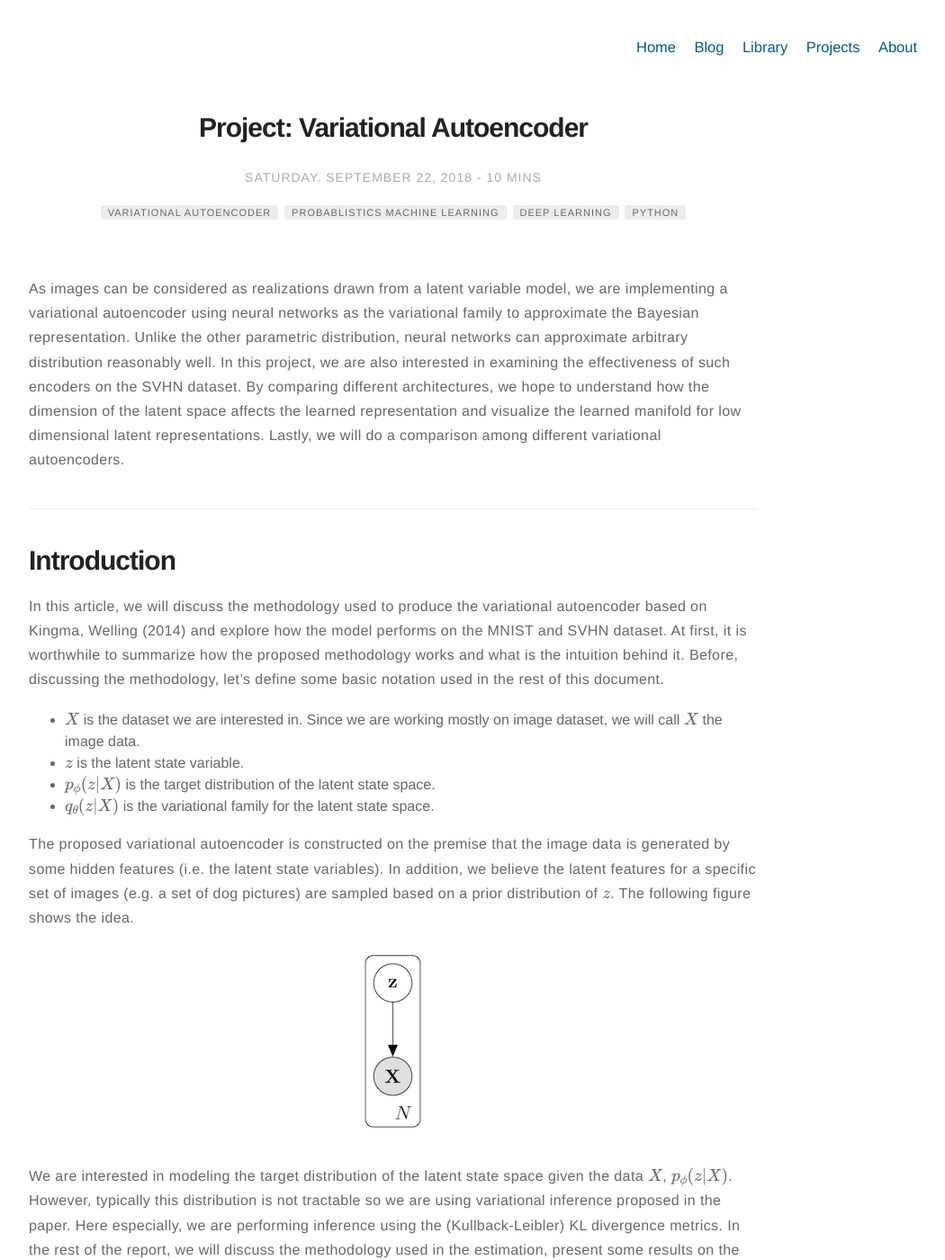
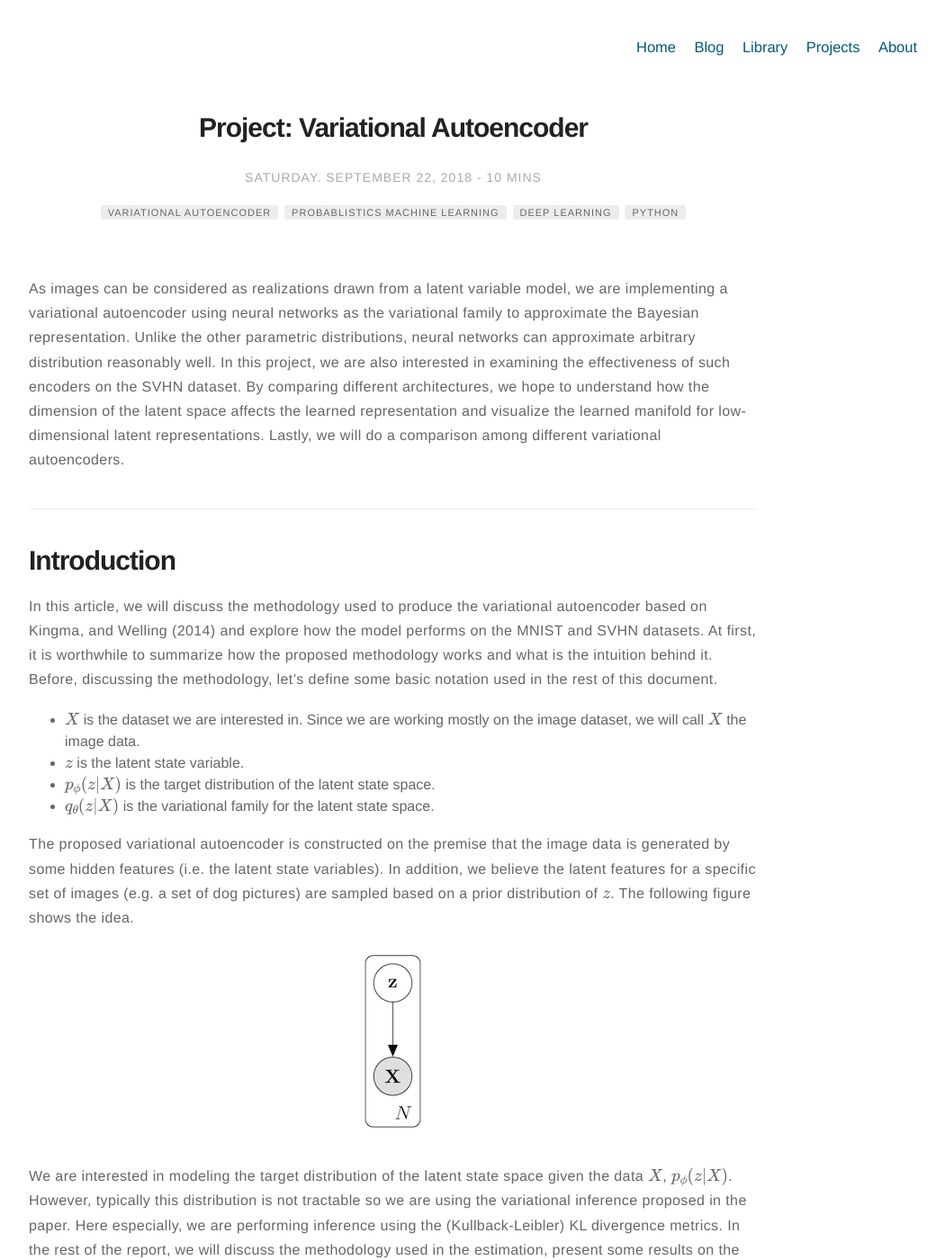
Before and after one commit to WizardKingZ/WizardKingZ.github.io, a Jekyll site: the page built from _posts/2018-09-22-VAE.markdown, in a window 1280 px wide and 1400 px high. Shown: the whole window at 90% size, without its empty margins (203-1253 px from the left). Built offline with Jekyll 4.4.1, drawn with Linux system fonts in a browser that asks for light colours; comment, search, counter and statistics services are not loaded; some of the changed text lies outside the part shown.

Commit message:
Update 2018-09-22-VAE.markdown

```diff
--- a/_posts/2018-09-22-VAE.markdown
+++ b/_posts/2018-09-22-VAE.markdown
@@ -15,14 +15,14 @@
 description: "Variational Autoencoder"
 ---
 
-As images can be considered as realizations drawn from a latent variable model, we are implementing a variational autoencoder using neural networks as the variational family to approximate the Bayesian representation. Unlike the other parametric distribution, neural networks can approximate arbitrary distribution reasonably well. In this project, we are also interested in examining the effectiveness of such encoders on the SVHN dataset. By comparing different architectures, we hope to understand how the dimension of the latent space affects the learned representation and visualize the learned manifold for low dimensional latent representations. Lastly, we will do a comparison among different variational autoencoders.
+As images can be considered as realizations drawn from a latent variable model, we are implementing a variational autoencoder using neural networks as the variational family to approximate the Bayesian representation. Unlike the other parametric distributions, neural networks can approximate arbitrary distribution reasonably well. In this project, we are also interested in examining the effectiveness of such encoders on the SVHN dataset. By comparing different architectures, we hope to understand how the dimension of the latent space affects the learned representation and visualize the learned manifold for low-dimensional latent representations. Lastly, we will do a comparison among different variational autoencoders.
 
 ---
 
 # Introduction
-In this article, we will discuss the methodology used to produce the variational autoencoder based on Kingma, Welling (2014) and explore how the model performs on the MNIST and SVHN dataset. At first, it is worthwhile to summarize how the proposed methodology works and what is the intuition behind it. Before, discussing the methodology, let's define some basic notation used in the rest of this document.
+In this article, we will discuss the methodology used to produce the variational autoencoder based on Kingma, and Welling (2014) and explore how the model performs on the MNIST and SVHN datasets. At first, it is worthwhile to summarize how the proposed methodology works and what is the intuition behind it. Before, discussing the methodology, let's define some basic notation used in the rest of this document.
 
-* $$X$$ is the dataset we are interested in. Since we are working mostly on image dataset, we will call $$X$$ the image data.
+* $$X$$ is the dataset we are interested in. Since we are working mostly on the image dataset, we will call $$X$$ the image data.
 * $$z$$ is the latent state variable.
 * $$p_{\phi}(z\vert X)$$ is the target distribution of the latent state space.
 * $$q_{\theta}(z\vert X)$$ is the variational family for the latent state space.
@@ -33,11 +33,11 @@
 <img src="{{site.base_url}}/assets/images/vae/image1.png">
 </p>
 
-We are interested in modeling the target distribution of the latent state space given the data $$X$$, $$p_{\phi}(z\vert X)$$. However, typically this distribution is not tractable so we are using variational inference proposed in the paper. Here especially, we are performing inference using the (Kullback-Leibler) KL divergence metrics. In the rest of the report, we will discuss the methodology used in the estimation, present some results on the MNIST and SVHN dataset using different architectures, and link some potential improvements on the autoencoder.
+We are interested in modeling the target distribution of the latent state space given the data $$X$$, $$p_{\phi}(z\vert X)$$. However, typically this distribution is not tractable so we are using the variational inference proposed in the paper. Here especially, we are performing inference using the (Kullback-Leibler) KL divergence metrics. In the rest of the report, we will discuss the methodology used in the estimation, present some results on the MNIST and SVHN datasets using different architectures, and link some potential improvements on the autoencoder.
 
 # Methodology
 
-As discussed in the introduction, we need to do variational inference on the target distribution $$p_{\phi}(z\vert X)$$. In other words, we need to pick $$q_{\theta}(z \vert X)$$ from a variational family that minimize the KL divergence metric,
+As discussed in the introduction, we need to do variational inference on the target distribution $$p_{\phi}(z\vert X)$$. In other words, we need to pick $$q_{\theta}(z \vert X)$$ from a variational family that minimizes the KL divergence metric,
 
 $$\min D_{KL}(q_{\theta}(z\vert X)\|p_{\phi}(z\vert X))$$
 
@@ -51,7 +51,7 @@
 
 Intuitively, we can maximize the log-likelihood function, that is, maximize the $$\mathcal{L}(X, \phi, \theta)$$. $$\mathcal{L}(X, \phi, \theta)$$ consists of two parts, the reconstruction error and the KL divergence of the approximate posterior from the prior.
 
-One can use Monte-Carlo EM method to estimate the $$\theta$$ and $$\phi$$ but it can be slow. Here, we will use the stochastic gradient descent through the backpropagation in a neural network. In order to do this, we have to use a reparameterization trick to provide inputs $$z$$ for $$p_{\phi}(X\vert z)$$. Now consider two networks, the autoencoding network (encoder) and the reconstruction network (decoder). The encoder takes a set of image and outputs its hidden features; the decoder consumes some hidden features sampled from the prior distribution of the latent state variables and generates parameters in the distribution $$p_{\phi}(X\vert z)$$. Kingma, Welling (2014) says the sampled input to the decoder, $$\mathbf{z}$$ can be expressed as a deterministic variable $$g_{\theta}(x, \varepsilon)$$, where $$\varepsilon$$ is called an auxiliary variable. For example, in the univariate Gaussian case, $$\mathbf{z} = \mu + \sigma \varepsilon$$, where $$\varepsilon \sim N(0, 1)$$.
+One can use the Monte-Carlo EM method to estimate the $$\theta$$ and $$\phi$$ but it can be slow. Here, we will use the stochastic gradient descent through the backpropagation in a neural network. To do this, we have to use a reparameterization trick to provide inputs $$z$$ for $$p_{\phi}(X\vert z)$$. Now consider two networks, the autoencoding network (encoder) and the reconstruction network (decoder). The encoder takes a set of images and outputs its hidden features; the decoder consumes some hidden features sampled from the prior distribution of the latent state variables and generates parameters in the distribution $$p_{\phi}(X\vert z)$$. Kingma, Welling (2014) says the sampled input to the decoder, $$\mathbf{z}$$ can be expressed as a deterministic variable $$g_{\theta}(x, \varepsilon)$$, where $$\varepsilon$$ is called an auxiliary variable. For example, in the univariate Gaussian case, $$\mathbf{z} = \mu + \sigma \varepsilon$$, where $$\varepsilon \sim N(0, 1)$$.
 
 ## Gaussian Encoder
 
@@ -73,17 +73,17 @@
 
 ## Empirical Analysis
 
-In this section, we will discuss the details of our experiment on the MNIST and SVHN datasets respectively. As the variational autoencoder performance on MNIST dataset is generally well behaved, we will investigate it first. Then we will discuss the effectiveness of the variational autoencoder on SVHN dataset.
+In this section, we will discuss the details of our experiment on the MNIST and SVHN datasets respectively. As the variational autoencoder performance on MNIST dataset is generally well-behaved, we will investigate it first. Then we will discuss the effectiveness of the variational autoencoder on SVHN dataset.
 
 ### MNIST Data
 
-In the first experiment on the MNIST dataset, we used a simple fully connected neural network for Gaussian encoder and Bernoulli decoder for various dimensionalities of the latent space. In Figure 1, we have an average result from the generative decoder based on the sample data shown in 1a. As the dimension increases in the latent space, we see a significant improvement on the decoder. In the later SVHN model, we will observe a similar behavior. In the 2 dimensional space, it appears only 0, 1, 3, 8 and 9 are recognized. In 1c, 6 and 7 get recognized. In 1d and 1e, all digits can be represented by the decoder.
+In the first experiment on the MNIST dataset, we used a simple fully connected neural network for the Gaussian encoder and Bernoulli decoder for various dimensionalities of the latent space. In Figure 1, we have an average result from the generative decoder based on the sample data shown in 1a. As the dimension increases in the latent space, we see a significant improvement in the decoder. In the later SVHN model, we will observe a similar behavior. In the 2 dimensional space, it appears only 0, 1, 3, 8, and 9 are recognized. In 1c, 6, and 7 get recognized. In 1d and 1e, all digits can be represented by the decoder.
 
 <p align="center">
 <img src="{{site.base_url}}/assets/images/vae/image2.png">
 </p>
 
-In Figure 2, 2a shows the space learned by our autoencoder. It is consistent from what we see in the 2D case in Figure 1b. We know that the MNIST images are only $$28\times 28$$ so it may not seem to bad to use low dimensional latent space to represent it and using a Bernoulli decoder makes sense here because the images are only black and white. Now, when we move from MNIST to SVHN, the input size is getting increased to $$32 \times 32\times 3$$ (RGB images). With the complexity of images, we may not get as good representation under low dimensional settings. In the SVHN data section, we will discuss the architectures we have looked at and how they do.
+Figure 2, 2a shows the space learned by our autoencoder. It is consistent with what we see in the 2D case in Figure 1b. We know that the MNIST images are only $$28\times 28$$ so it may not seem too bad to use low dimensional latent space to represent it and using a Bernoulli decoder makes sense here because the images are only black and white. Now, when we move from MNIST to SVHN, the input size is getting increased to $$32 \times 32\times 3$$ (RGB images). With the complexity of images, we may not get as good representation under low-dimensional settings. In the SVHN data section, we will discuss the architectures we have looked at and how they do.
 
 <p align="center">
 <img src="{{site.base_url}}/assets/images/vae/image3.png">
@@ -99,9 +99,9 @@
 
 #### Experiments with Bernoulli Decoder and Fully Connected Neural Network
 
-Although the SVHN images are RGB images, pixel information is saved as between 0 and 1. It is convenient that the matplotlib library can render them into colored images. Therefore, we can still model this as a probability in Bernoulli distribution but the representation is the relative color. Since the input size of the SVHN data is a lot larger than the MNIST, we add additional layers within the encoder and decoder as an effort to gain more complexity. First, we start with the two dimensional manifold learned from the SVHN images (Figure 2b). The autoencoder seems to be able to pick number 8 but all the images learned are homogeneous other than the shades. In short, the feature of shades and number 8 are captured by the encoder. This is a decent representation.
+Although the SVHN images are RGB images, pixel information is saved as between 0 and 1. Conveniently, the matplotlib library can render them into colored images. Therefore, we can still model this as a probability in the Bernoulli distribution but the representation is the relative color. Since the input size of the SVHN data is a lot larger than the MNIST, we add additional layers within the encoder and decoder in an effort to gain more complexity. First, we start with the two-dimensional manifold learned from the SVHN images (Figure 2b). The autoencoder seems to be able to pick number 8 but all the images learned are homogeneous other than the shades. In short, the features of shades and number 8 are captured by the encoder. This is a decent representation.
 
-Next, we increase the dimensions of the latent space to 5, 20, 50 and 100 (the same for the rest of the discussions for SVHN). In Figure 3,  3b may validate the patterns we have seen in the low dimensional case are 8s. As the dimension raises, more colors and numbers are classified but they are still far from the sample data. In particular, the color green has not been perceived by the learner. Maybe we should try something different.
+Next, we increase the dimensions of the latent space to 5, 20, 50, and 100 (the same for the rest of the discussions for SVHN). In Figure 3,  3b may validate the patterns we have seen in the low dimensional case are 8s. As the dimension rises, more colors and numbers are classified but they are still far from the sample data. In particular, the color green has not been perceived by the learner. Maybe we should try something different.
 
 <p align="center">
 <img src="{{site.base_url}}/assets/images/vae/image5.png">
@@ -115,18 +115,18 @@
 
 #### Experiments with Bernoulli Decoder and Convolutional Neural Network
 
-Let's continue with the Bernoulli decoder. In Figure 2c, the learned manifold looks similar to 2b. In addition, the color blue is also included. This can be considered as the feature of the color spectrum. While increasing the dimensions, we do observe the vast improvement on generated images in Figure 4. At 100D latent space, the generated images are almost the same as the sample data.
+Let's continue with the Bernoulli decoder. In Figure 2c, the learned manifold looks similar to 2b. In addition, the color blue is also included. This can be considered as the feature of the color spectrum. While increasing the dimensions, we do observe the vast improvement in generated images in Figure 4. At 100D latent space, the generated images are almost the same as the sample data.
 
 #### Experiments with Gaussian Decoder and Convolutional Neural Network
 
 Lastly, since RGB is not a probability, Gaussian decoders may be more appropriate than Bernoulli decoders. From Figure 5, under the same neural network architecture, the performance is similar to the Bernoulli version so there might not be an advantage of using Gaussian. However, one issue for Gaussian is that it can produce negative means and we have to apply sigmoid functions on the means so they are forced to be between 0 and 1.
 
-Interestingly, in Figure 2d, the learned manifold with 2 latent features under the Gaussian assumption produce more separation between light and dark colors, and the digit 8 is more apparent. It is arguable that the autoencoder with a Gaussian decoder may learn faster than the ones with Bernoulli.
+Interestingly, in Figure 2d, the learned manifold with 2 latent features under the Gaussian assumption produces more separation between light and dark colors, and the digit 8 is more apparent. It is arguable that the autoencoder with a Gaussian decoder may learn faster than the ones with Bernoulli.
 
 
 # Conclusion
 
-The variational autoencoder based on Kingma, Welling (2014) can learn the SVHN dataset well enough using Convolutional neural networks. As more latent features are considered in the images, the better the performance of the autoencoders is. Lastly, a Gaussian decoder may be better than Bernoulli decoder working with colored images.
+The variational autoencoder based on Kingma, Welling (2014) can learn the SVHN dataset well enough using Convolutional neural networks. As more latent features are considered in the images, the better the performance of the autoencoders is. Lastly, a Gaussian decoder may be better than a Bernoulli decoder working with colored images.
 
 ---
 
```
Also changed, not shown: other parts of _posts/2018-09-22-VAE.markdown (+1 -1 lines).
